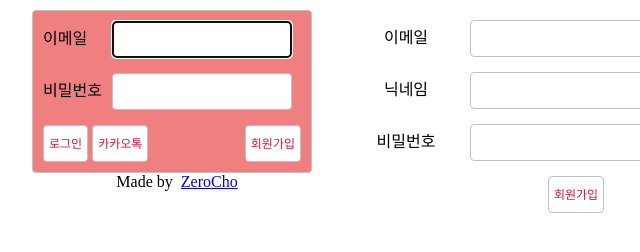
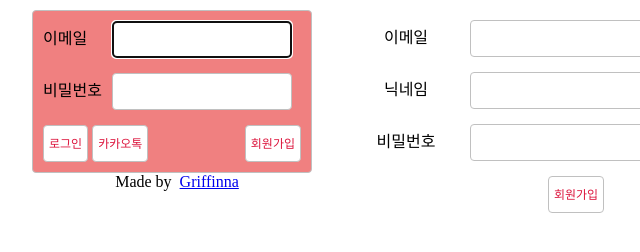
Before and after one commit to griffinna/nodebird, a website: page views/join.html in a window 1280 px wide. Shown: the full height of the page, 208-848 px from the left. Drawn offline with nearby package versions, Linux system fonts and the light colour scheme; files that its build step writes are made by us from their sources.

Commit message:
Modify: author

```diff
--- a/views/layout.html
+++ b/views/layout.html
@@ -42,7 +42,7 @@
         </div>
         <footer>
           Made by&nbsp;
-          <a href="https://www.zerocho.com" target="_blank">ZeroCho</a>
+          <a href="https://github.com/griffinna" target="_blank">Griffinna</a>
         </footer>
       </div>
       {% block content %}
```
